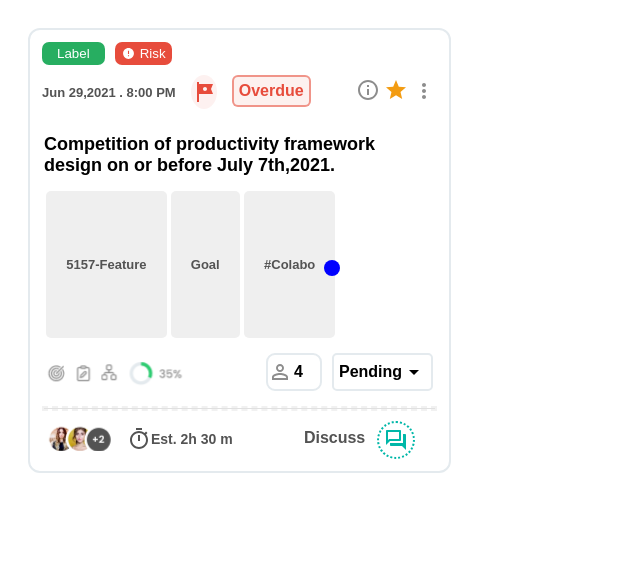
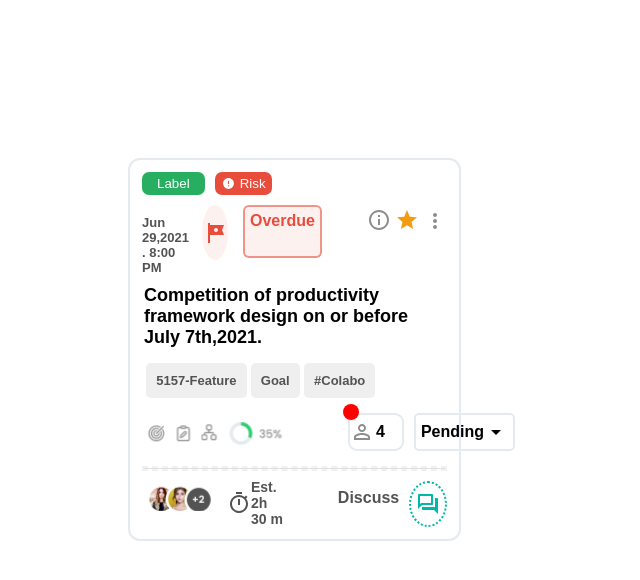
Before and after one commit to bit-crayond/Mukesh-D, a React (Vite) app: page / in a window 1280 px wide. Shown: the top 580 px of the page, without its empty margins (0-640 px from the left). Built offline with nearby package versions, Linux system fonts and the light colour scheme.

Commit message:
Modifications done from mukesh branch

```diff
--- a/src/blocks/deco.jsx
+++ b/src/blocks/deco.jsx
@@ -16,7 +16,8 @@ const styles = {
         border: "2px solid #E4EAEE",
         display: "flex",
         flexDirection: "column",
-        margin : '20px'
+        marginTop : '150px',
+        marginLeft : '120px'
 
 
     },
@@ -101,7 +102,7 @@ const styles = {
         display : 'flex',
         alignItems : 'center',
         justifyContent : 'center',
-        marginLeft : '15px'
+        marginLeft : '11px'
 
     },
 
@@ -167,6 +168,7 @@ const styles = {
         border : 'none',
         padding : '66px 20px',
         fontSize : '13px',
+        padding : '10px',
         marginLeft : '4.3px'
 
     },
@@ -201,10 +203,10 @@ const styles = {
     dot :
     {
 
-        color :'blue',
+        color :'red',
         position :'absolute',
-        left : '25%',
-        top:'32%',
+        left : '26.5%',
+        top:'50%',
         fontSize : 'small'
 
     },
--- a/src/main.jsx
+++ b/src/main.jsx
@@ -6,7 +6,7 @@ import { Grid } from '@mui/material'
 createRoot(document.getElementById('root')).render(
   <StrictMode>
     <Grid container>
-      <Grid item lg={4.4}>
+      <Grid item lg={4.3}>
       <Block/>
       </Grid>
     </Grid>
```
